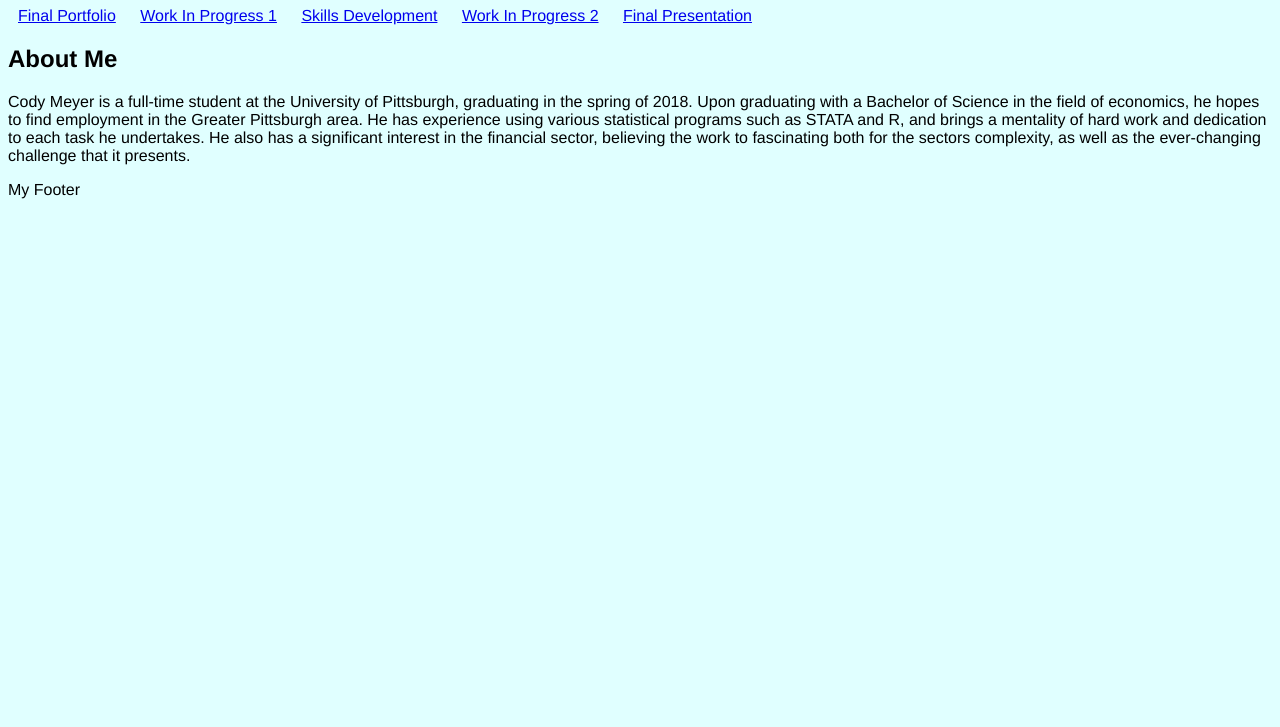
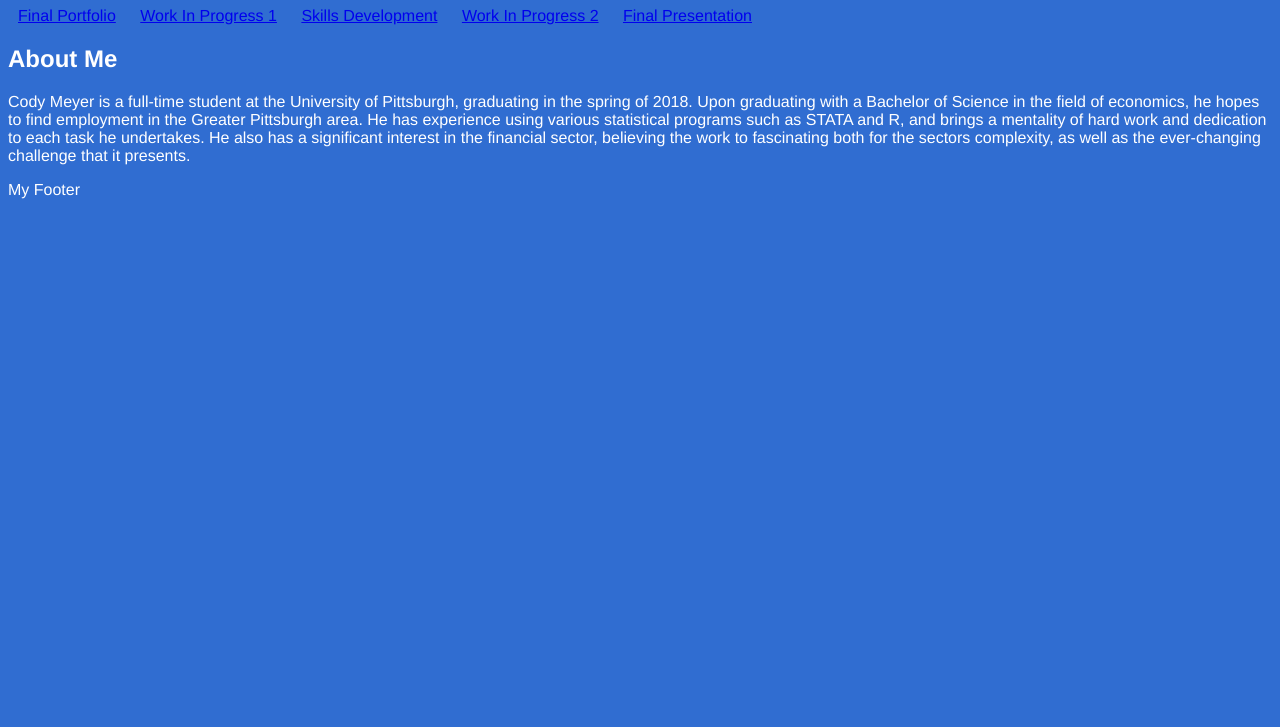
Before and after one commit to Cody24/Cody24.github.io, a plain HTML site: page index.html in a window 1280 px wide. Shown: the part 73-800 px from the top of the page. Drawn offline with Linux system fonts and the light colour scheme.

Commit message:
Update style.css

```diff
--- a/style.css
+++ b/style.css
@@ -11,7 +11,7 @@ ul.main-menu>li {
 }
 
 body {
-    background-color: lightcyan;
-    color: black;
+    background-color: #306dd1;
+    color: White;
     font-family: "Helvetica";
 }
```
